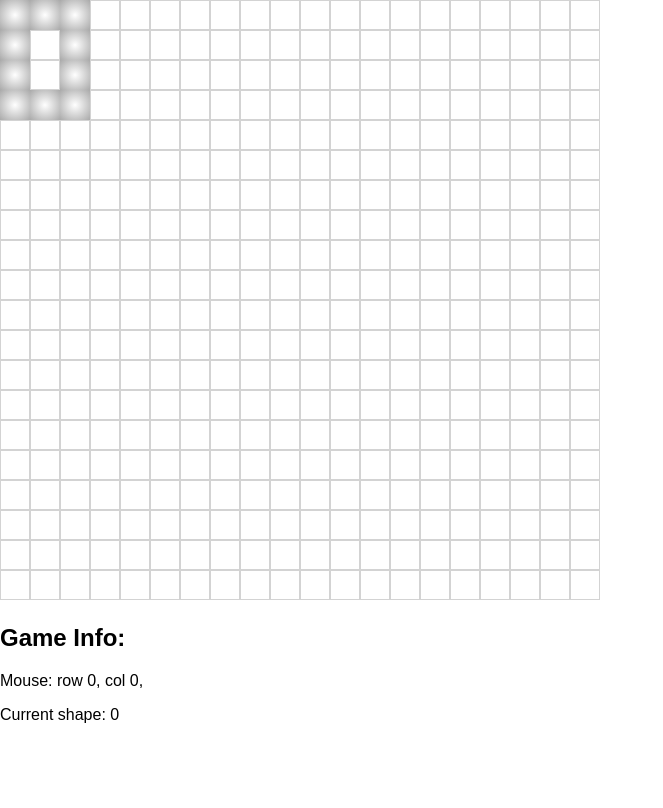
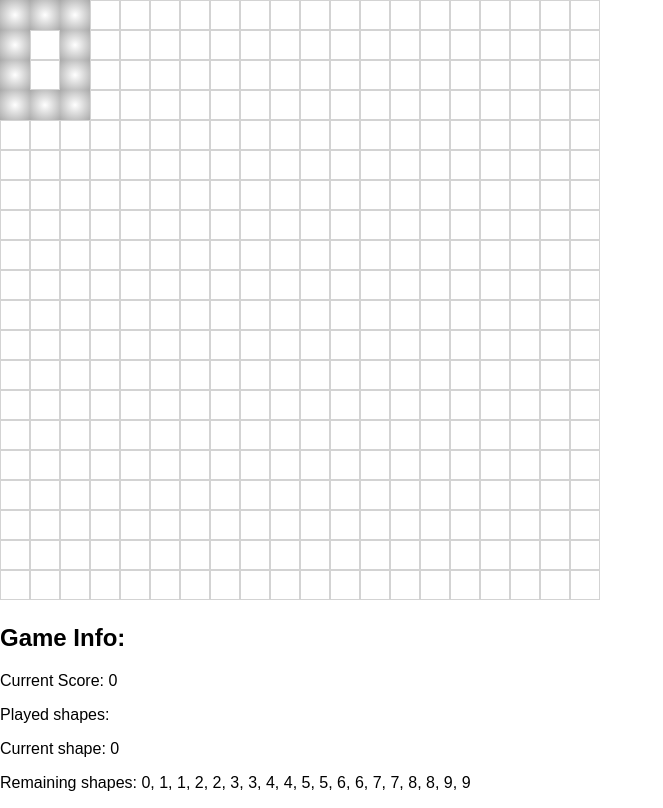
Before and after one commit to droberts-ada/nmbr-9, a React (Create React App) app: page / in a window 1280 px wide. Shown: the whole page, without its empty margins (0-663 px from the left). Built offline with nearby package versions, Linux system fonts and the light colour scheme.

Commit message:
Show current score and shape history in status bar

```diff
--- a/src/Board.js
+++ b/src/Board.js
@@ -74,7 +74,7 @@ class Board {
     for (let r = 0; r < this.height; r++) {
       for (let c = 0; c < this.width; c++) {
         const square = this.squares[r][c];
-        square.opacity = 1.0 - (.1 * (maxLevel - square.shape.level));
+        square.opacity = 1.0 - (.15 * (maxLevel - square.shape.level));
       }
     }
   }
--- a/src/InfoBar.js
+++ b/src/InfoBar.js
@@ -4,25 +4,23 @@ import React, { Component } from 'react';
 
 
 class InfoBar extends Component {
-  mouseInfo() {
-    if (this.props.mouse) {
-      return (
-        <p>
-          Mouse:
-          row {this.props.mouse.row},
-          col {this.props.mouse.col},
-        </p>
-      );
-    } else {
-      return <p>Mouse: No Data</p>;
-    }
+  score() {
+    let score = 0;
+    this.props.shapes.played.forEach((shape) => {
+      score += shape.level * parseInt(shape.text);
+    });
+    return score;
   }
-  currentShapeInfo() {
+  shapeInfo() {
+    const played = this.props.shapes.played.map(s => s.text).join(', ');
+    const unplayed = this.props.shapes.unplayed.map(s => s.text).sort().join(', ');
     if (this.props.shapes.current) {
       return (
-        <p>
-          Current shape: {this.props.shapes.current.text}
-        </p>
+        <section>
+          <p>Played shapes: {played}</p>
+          <p>Current shape: {this.props.shapes.current.text}</p>
+          <p>Remaining shapes: {unplayed}</p>
+        </section>
       );
     } else {
       return <p>No current shape</p>;
@@ -34,8 +32,8 @@ class InfoBar extends Component {
         <h2>
           Game Info:
         </h2>
-        { this.mouseInfo() }
-        { this.currentShapeInfo() }
+        <p>Current Score: {this.score()}</p>
+        { this.shapeInfo() }
       </aside>
     );
   }
```
